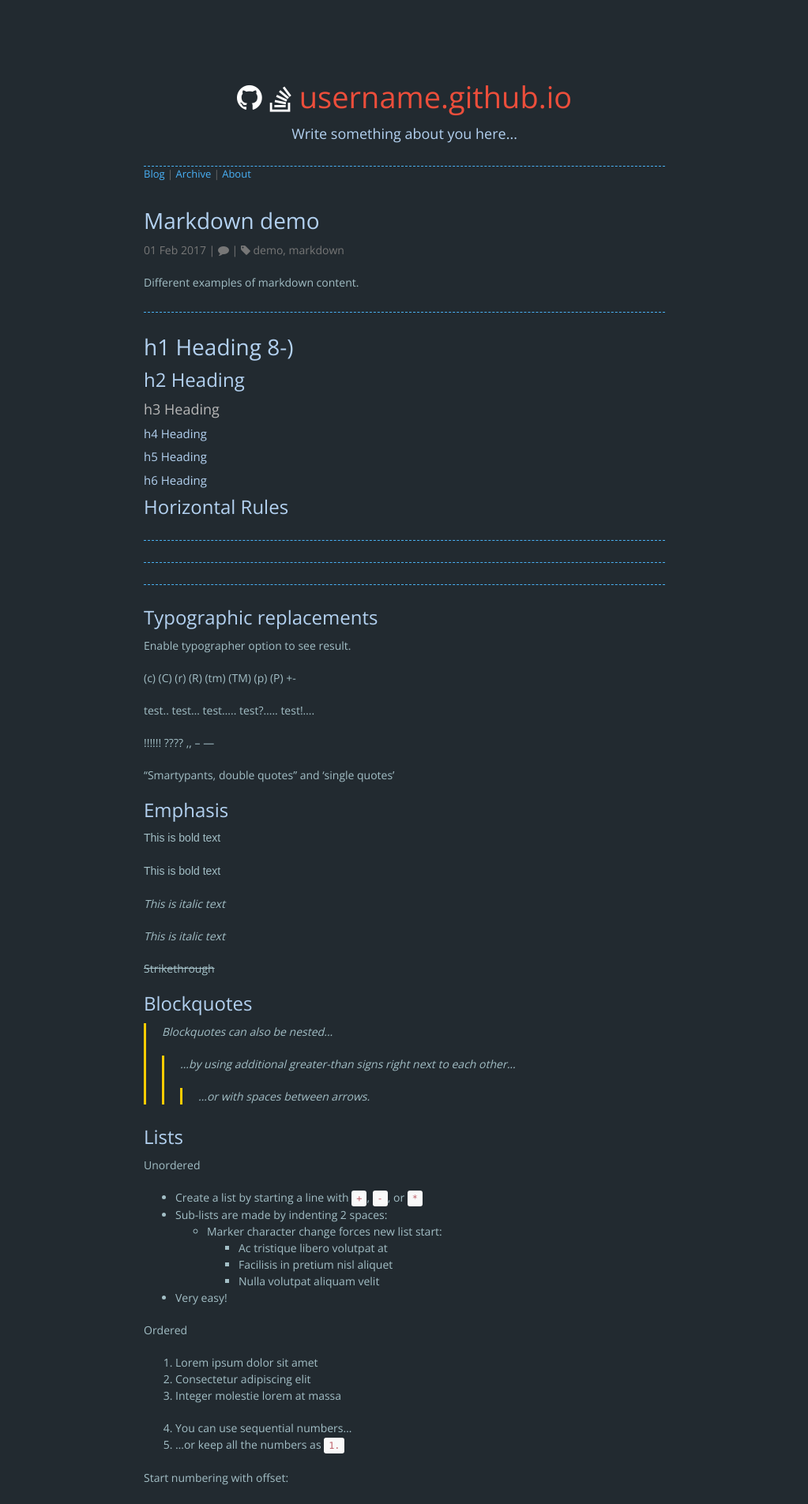
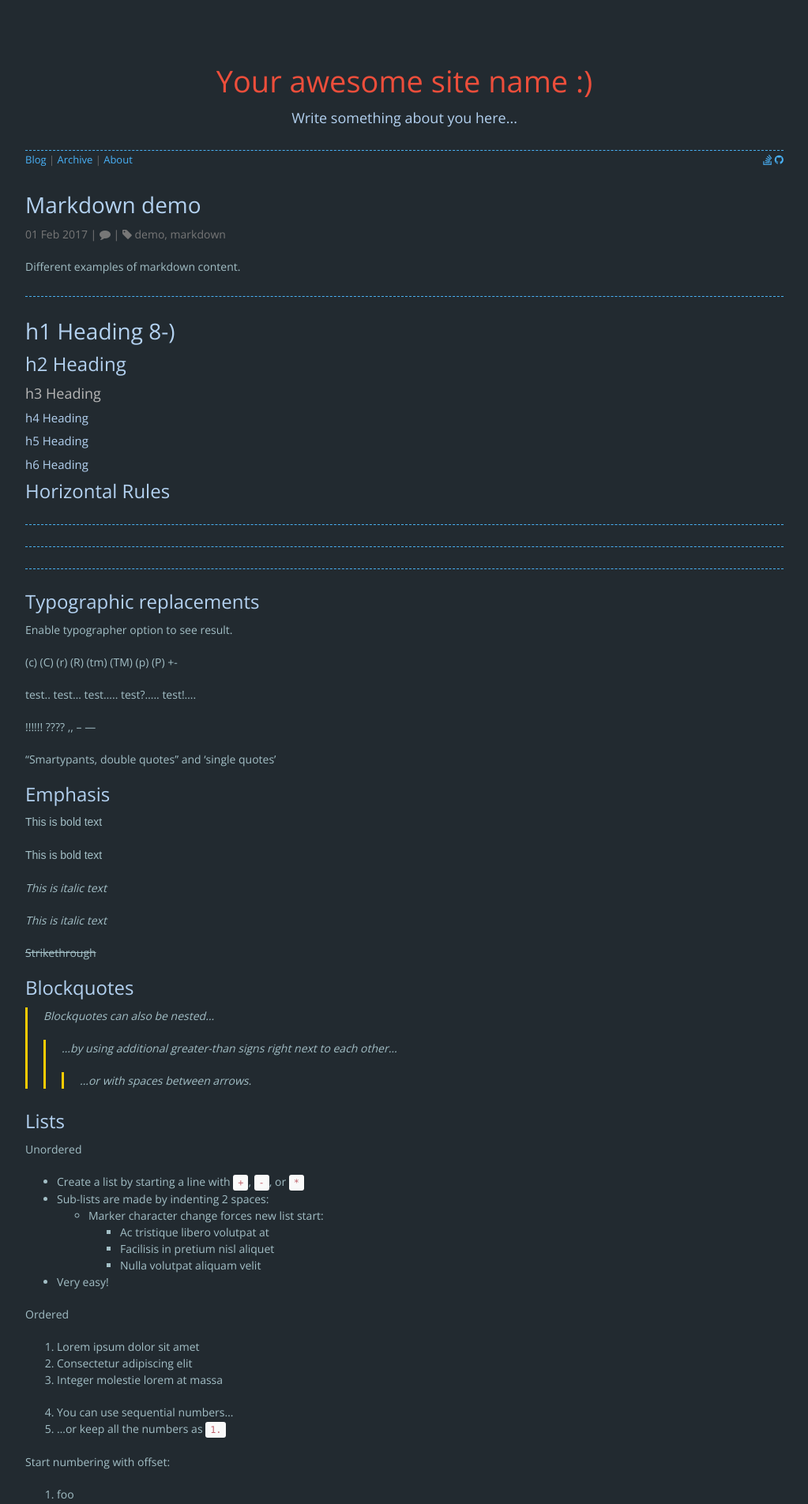
Before and after one commit to kirqe/autm-rb, a Jekyll site: the page built from _posts/2017-02-01-markdown-demo.md, in a window 1280 px wide. Shown: the top 1905 px of the page at 79% size, without its empty margins (128-1151 px from the left). Built offline with Jekyll 4.4.1, drawn with Linux system fonts in a browser that asks for light colours; nearby versions of some CDN libraries; emoji names are drawn with the system emoji font; comment, search, counter and statistics services are not loaded.

Commit message:
embarrassing :/

```diff
--- a/_includes/footer.html
+++ b/_includes/footer.html
@@ -1,12 +1,12 @@
 <footer>
 <hr/>
-  <div class="left">
+  <div class="pull-left">
     &copy;{{ site.time | date:"%Y" }}.
     Built with <a href="http://jekyllrb.com/">Jekyll</a> and
     <a href="https://github.com/railsr/autm-rb">Autm-rb</a>
   </div>
 
-  <div class="right">
+  <div class="pull-right">
     {% unless site.twitter == "" %}
       <a href="{{site.twitter}}"><i class="fa fa-twitter fa-lg" style="color:#49B1F7;"></i></a>
     </a>
--- a/_includes/header.html
+++ b/_includes/header.html
@@ -1,25 +1,30 @@
 <div id="header">
   <h1>
-    {% unless site.git == "" %}
+    <!-- {% unless site.git == "" %}
 		  <a id="git-ic" href="{{site.git}}"><i class="fa fa-github"></i></a>
     {% endunless %}
 
     {% unless site.stackoverflow == "" %}
       <a id="so-ic" href="{{site.stackoverflow}}"><i class="fa fa-stack-overflow"></i></a>
-    {% endunless %}
+    {% endunless %} -->
 
-    <a id="sitename" href="{{site.baseurl}}">username.github.io</a>
+    <a id="sitename" href="{{site.baseurl}}">{{site.title}}</a>
   </h1>
 
   <!-- Add something about you in p tag-->
   <p>{{ site.header }}</p>
   <hr/>
 
-  <span class="credits left">
+  <span class="credits pull-left">
     {% for item in site.data.nav.items %}
       <a href="{{ item.path | prepend:site.baseurl }}">{{item.text}}</a> {% unless forloop.last %} | {% endunless %}
     {% endfor %}
   </span>
 
+  <span class="credits pull-right">
+    <a href="{{site.stackoverflow}}"><i class="fa fa-stack-overflow"></i></a>
+    <a href="{{site.git}}"><i class="fa fa-github"></i></a>
+  </span>
+
 
 </div>
--- a/public/stylesheets/styles.css
+++ b/public/stylesheets/styles.scss
@@ -1,3 +1,5 @@
+---
+---
 /* main */
 
 body {
@@ -83,7 +85,7 @@ strong {
 }
 
 .wrapper {
-  max-width: 700px;
+  max-width: {{ site.data.theme.width }};
   margin: 0 auto;
   position: relative;
   padding: 0 20px;
@@ -133,31 +135,24 @@ dt {
 }
 
 section {
-  max-width: 750px;/*  //750*/
-  padding: 30px 0px 50px 0px;
+  padding: 10px 0px 50px 0px;
   margin: 20px 0;
   margin-top: 70px;
-}
 
-section #header {
+  #header {
     border: 0;
     outline: none;
     margin: 0 0 20px 0;
     padding: 0 0 5px 0;
-}
 
-section .p-title{
-  color: #49B1F7;
-}
-
-section #header h1 {
+    h1 {
       font-family: 'Open Sans', sans-serif;
       font-weight: 100;
       font-size: 38px;
       text-align: center;
     }
 
-section #header p {
+    p {
       color: #B3D1F0;
       font-family: 'Open Sans', sans-serif;
       font-weight: 100;
@@ -165,32 +160,22 @@ section #header p {
       text-align: center;
     }
 
-section #header .credits {
+    .credits {
       font-size: 13px;
       font-family: 'Open Sans', sans-serif;
       font-weight: normal;
       color: #696969;
-  margin-top: -27px;
+      margin-top: -25px;
+    }
   }
 
-section #header .credits.left {
-  float: left;
+  .p-title{
+    color: #49B1F7;
   }
-
-section #header .credits.right {
-  float: right;
 }
 
 .section-header-archive, .tag_name{
 	margin:  15px 0 0 0;
-}
-
-footer .left{
-  float: left;
-}
-
-footer .right{
-  float: right;
 }
 
 .paginate{
@@ -198,7 +183,7 @@ footer .right{
 }
 
 .resume p{
-  mfont-size: 15px;
+  font-size: 15px;
   line-height: 24px;
   margin: 0 0 10px;
   font-family: 'Open Sans', sans-serif;
```
Lines whose indentation alone changed are shown as unchanged.
